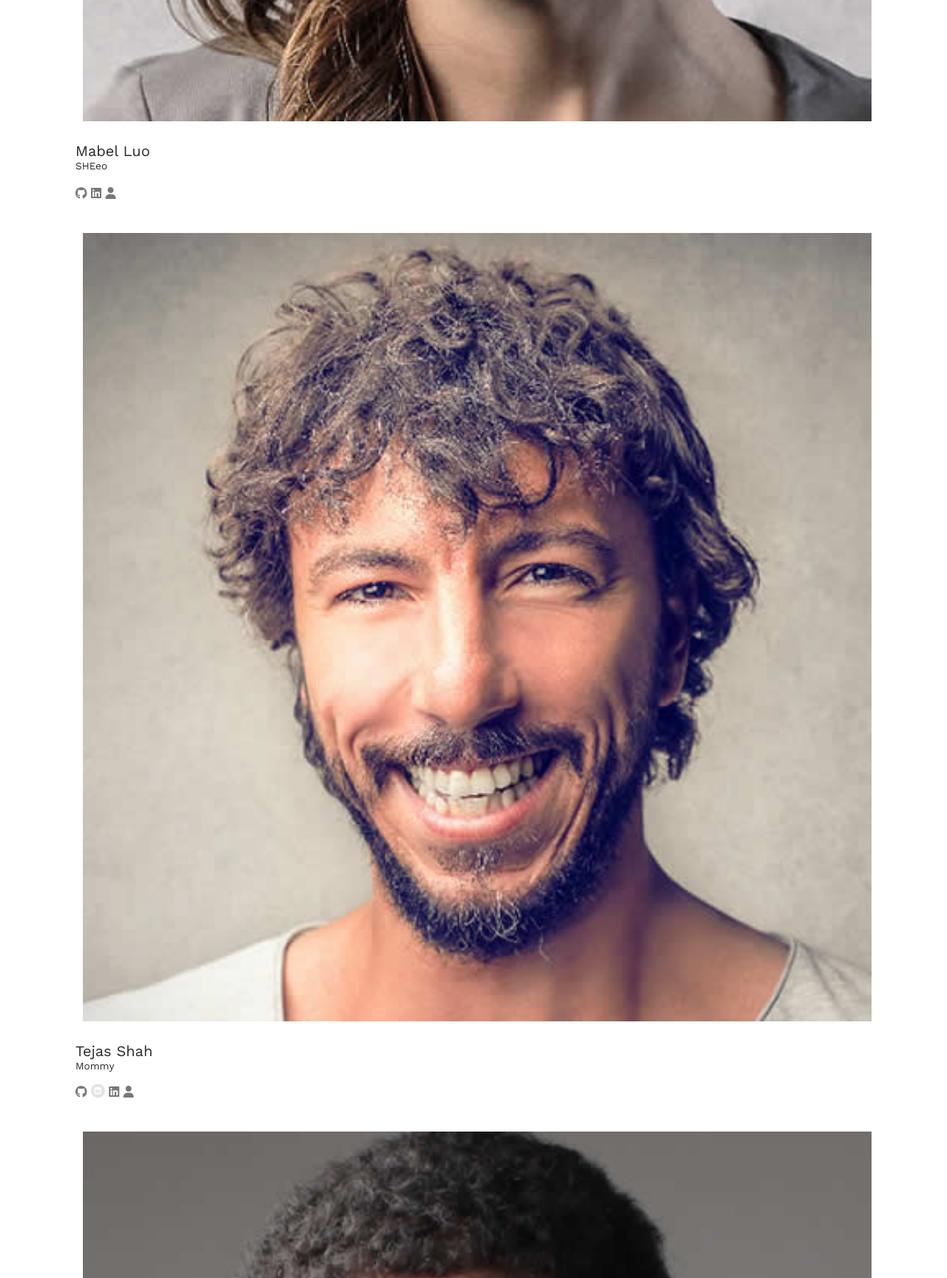
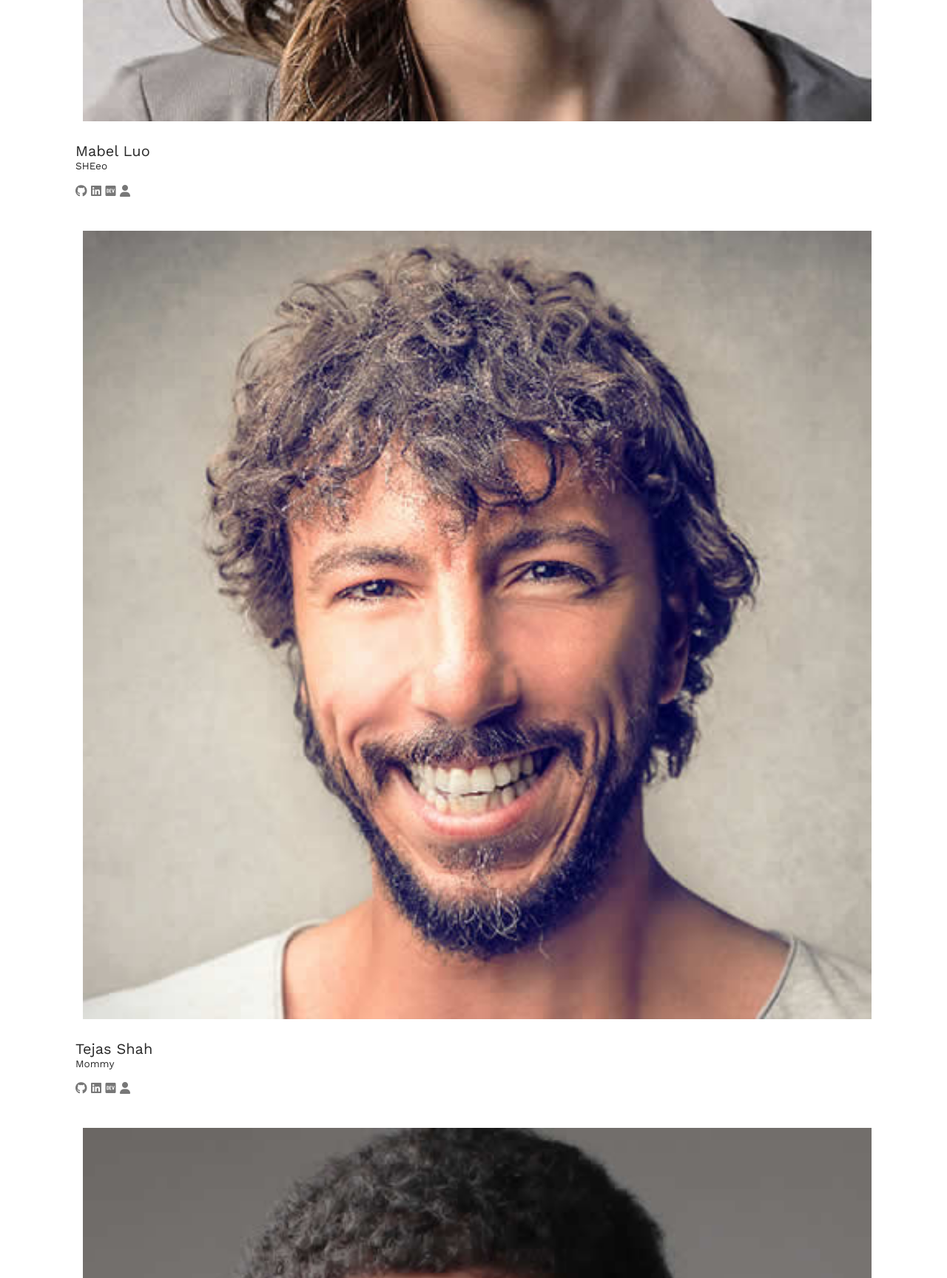
Before and after one commit to tabithawong/BuyPOC, a Flask app: page /about in a window 1280 px wide. Shown: the part 1528-3256 px from the top of the page at 74% size. Run offline with Flask 2, Linux system fonts and the light colour scheme; some libraries are stand-ins or nearby versions.

Commit message:
Update about.html

```diff
--- a/templates/about.html
+++ b/templates/about.html
@@ -24,7 +24,7 @@
                     <p class="text-size-14 text-dark margin-bottom-10">SHEeo</p>
                     <a target="_blank" href="https://github.com/mabelluo"><i class="fab fa-github"></i></a>
                       <a target="_blank" href="https://www.linkedin.com/in/mabel-luo/"><i class="fab fa-linkedin"></i></a>
-                      <a target="_blank" href="https://devpost.com/mabelluo"><i class="icon-devpost_circle text-size-20"></i></a>
+                      <a target="_blank" href="https://devpost.com/mabelluo"><i class="fab fa-dev"></i></a>
                       <a target="_blank" href="https://mabelluo.me"><i class="fas fa-user"></i></a>
                   </div>
                 </div>
@@ -35,8 +35,8 @@
                     <h3 class="text-s-size-16 text-size-20 text-line-height-1 text-dark margin-top-20 margin-bottom-0">Tejas Shah</h3>
                     <p class="text-size-14 text-dark margin-bottom-10">Mommy</p>
                     <a target="_blank" href="https://github.com/contejas"><i class="fab fa-github"></i></a>
-                      <a target="_blank" href="https://www.linkedin.com/in/tejas-shah-a7a73818b/"><i class="icon-linked_in_circle text-size-20"></i></a>
-                      <a target="_blank" href="https://devpost.com/contejas"><i class="fab fa-linkedin"></i></a>
+                      <a target="_blank" href="https://www.linkedin.com/in/tejas-shah-a7a73818b/"><i class="fab fa-linkedin"></i></a>
+                      <a target="_blank" href="https://devpost.com/contejas"><i class="fab fa-dev"></i></a>
                       <a target="_blank" href="https://contejas.github.io/"><i class="fas fa-user"></i></a>
                   </div>
                 </div>
@@ -47,7 +47,7 @@
                     <p class="text-size-14 text-dark margin-bottom-10">Hungry</p>
                     <a target="_blank" href="https://github.com/tabithawong"><i class="fab fa-github"></i></a>
                      <a target="_blank" href="https://www.linkedin.com/in/tabitha-wong/"><i class="fab fa-linkedin"></i></a>
-                      <a target="_blank" href="https://devpost.com/tabithawong"><i class="icon-devpost_circle text-size-20"></i></a>
+                      <a target="_blank" href="https://devpost.com/tabithawong"><i class="fab fa-dev"></i></a>
                       <a target="_blank" href="https://tabithawong.me/"><i class="fas fa-user"></i></a>
                   </div>
                 </div>
```
